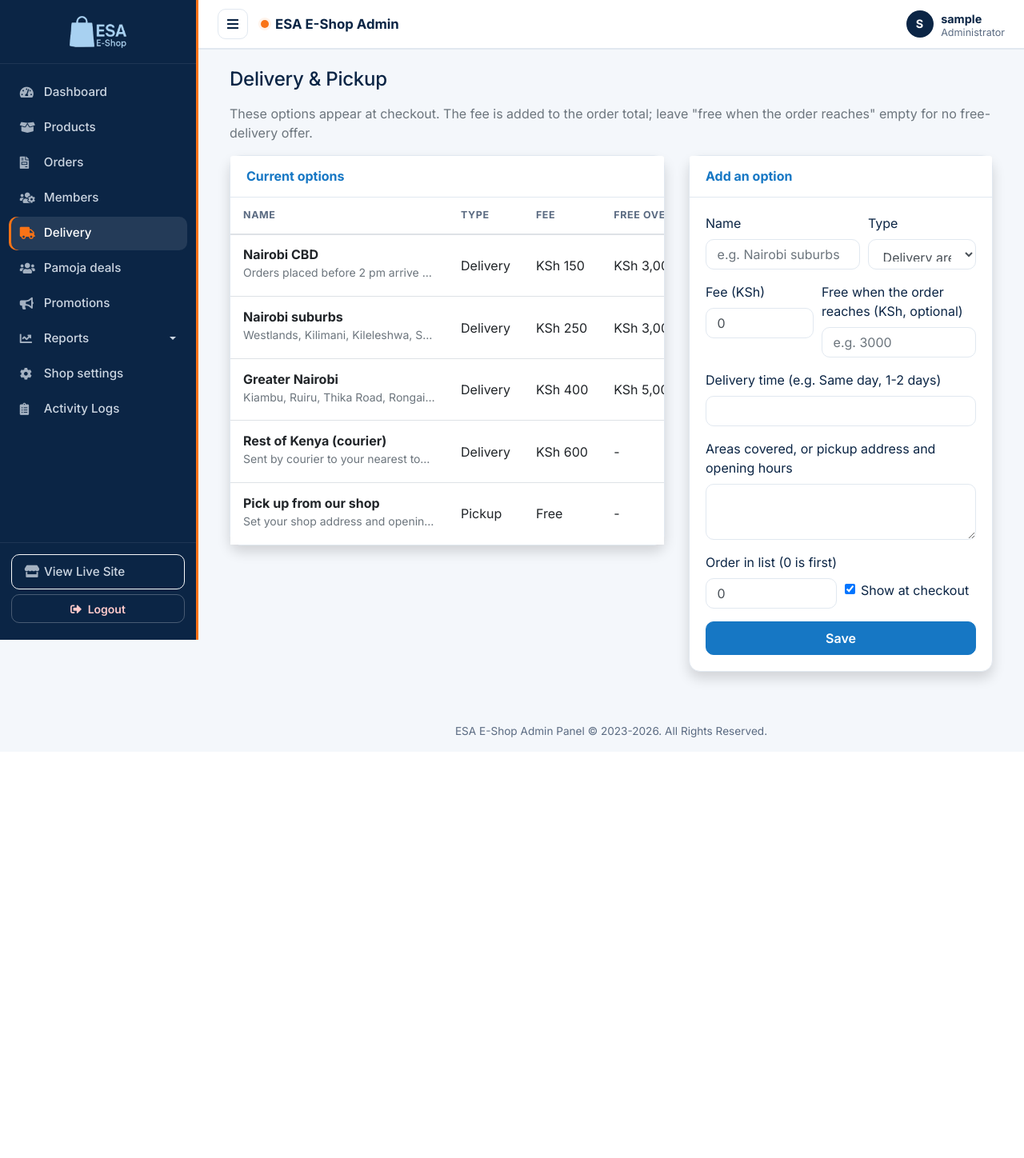
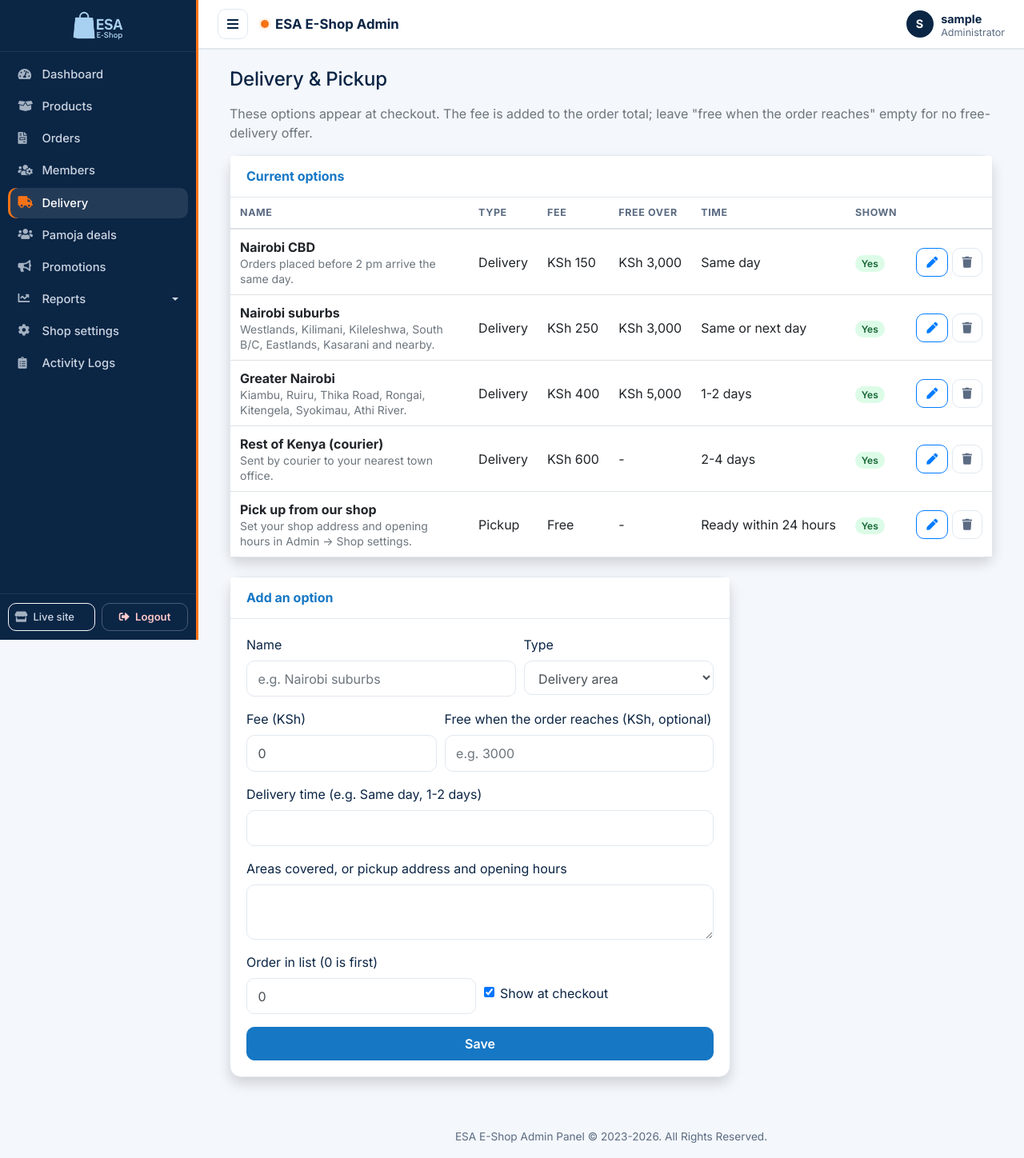
Before and after one commit to Brayowekesa/sales_platform, a Flask app: page /admin/delivery in a window 1280 px wide. Shown: the whole page at 80% size. Before the commit the page ends 922 px from the top, so only its background shows below. Run offline with Flask 3, Linux system fonts and the light colour scheme; the visitor is signed in with stand-in values (Sample User, id 1); data comes from the database, SQL or seed files in the repository; data that the repository does not hold is empty; some libraries are stand-ins or nearby versions.

Commit message:
Admin fits laptop screens; no repeated name in the app window title
- Inputs and drop-downs grow with their padding (text like 'All' and 'Revenue' was cut off)
- Sidebar: tighter menu so everything fits (Activity Logs was hidden), thin scrollbar,
  'Live site' and 'Logout' side by side
- Delivery page: table full width with complete area descriptions, form below
- Admin tables: tighter cells, smaller thumbnails; products hides ID/Added columns below 1400 px
- Installed app window: the shop name isn't repeated at the end of the title

Co-Authored-By: Claude Opus 5.5 <noreply@anthropic.com>
Claude-Session: https://claude.ai/code/session_015DzbRPnpQJftqqvWzYM5TB

```diff
--- a/static/css/admin.css
+++ b/static/css/admin.css
@@ -130,3 +130,25 @@ a.mini-stat:hover{color:var(--ink);text-decoration:none;border-color:#b9dcf5}
   .dash-action-links{margin-left:0}
   .admin-main h1.dash-title{font-size:1.35rem}
 }
+
+/* ===== Fit on laptop screens (e.g. 1920 px at 150% = 1280 px) ===== */
+.sidebar-header{padding:.8rem 1rem}
+.sidebar-header img{max-height:38px}
+#admin-sidebar ul.components{padding:.6rem .6rem;scrollbar-width:thin;scrollbar-color:rgba(255,255,255,.18) transparent}
+#admin-sidebar ul.components::-webkit-scrollbar{width:6px}
+#admin-sidebar ul.components::-webkit-scrollbar-thumb{background:rgba(255,255,255,.18);border-radius:3px}
+#admin-sidebar ul li a{padding:.5rem .8rem;font-size:.92rem}
+#admin-sidebar ul ul{padding:.1rem 0 .2rem 1.2rem}
+#admin-sidebar ul ul a{padding:.35rem .8rem!important}
+#admin-sidebar ul.CTAs{display:flex;gap:.5rem;padding:.7rem .6rem}
+#admin-sidebar ul.CTAs li{flex:1;min-width:0}
+#admin-sidebar ul.CTAs a,#admin-sidebar ul.CTAs button{margin-bottom:0;white-space:nowrap;font-size:.82rem;padding:.4rem .3rem}
+@media (max-height:700px){
+  #admin-sidebar ul li a{padding:.38rem .8rem}
+  .sidebar-header{padding:.55rem 1rem}
+}
+.admin-main .table td,.admin-main .table th{padding:.6rem .75rem}
+.admin-main .table th{white-space:nowrap}
+.admin-main .table img{max-width:48px;max-height:48px}
+.zone-details{white-space:normal;max-width:360px;line-height:1.35}
+@media (max-width:1399.98px){ .admin-main .wide-only{display:none} }
--- a/static/css/theme.css
+++ b/static/css/theme.css
@@ -24,6 +24,10 @@ h1,h2,h3,h4,h5{letter-spacing:-.01em;font-weight:700}
 .btn-outline-danger:hover{background:#fff1f2;border-color:#fecdd3;color:var(--danger)}
 .btn-sm{padding:.4rem .75rem}
 .form-control{border-radius:10px;border-color:var(--line);padding:.6rem .85rem}
+/* Bootstrap fixes the height of inputs/selects; with our larger padding that cut the text off ("All" looked like "AII") */
+input.form-control,select.form-control{height:auto;line-height:1.5}
+select.form-control{padding-right:2rem;text-overflow:ellipsis}
+.form-control-sm{padding:.35rem .6rem}
 .form-control:focus{border-color:var(--brand);box-shadow:0 0 0 .2rem rgba(29,143,214,.2)}
 .card{border:1px solid var(--line);border-radius:var(--radius);box-shadow:var(--shadow);background:var(--card)}
 .card-header{background:transparent;border-bottom:1px solid var(--line)}
--- a/templates/admin/admin_layout.html
+++ b/templates/admin/admin_layout.html
@@ -6,7 +6,7 @@
     <meta name="viewport" content="width=device-width, initial-scale=1.0">
     <meta name="robots" content="noindex">
     <link rel="icon" href="{{ url_for('static', filename='favicon.ico') }}" sizes="any">
-    <title>{% block admin_title %}{{ title if title else "Admin Panel" }}{% endblock %} - ESA E-Shop</title>
+    <title>{% block admin_title %}{{ title if title else "Admin Panel" }}{% endblock %} - {{ SITE_NAME }}</title>
     <link rel="stylesheet" href="{{ url_for('static', filename='vendor/bootstrap-4.6.2/css/bootstrap.min.css') }}">
     <link rel="stylesheet" href="{{ url_for('static', filename='vendor/fontawesome-free-5.15.4/css/all.min.css') }}">
     <link rel="preconnect" href="https://fonts.googleapis.com">
@@ -46,7 +46,7 @@
                 <li class="{{ 'active' if request.endpoint == 'admin.admin_activity_logs' else '' }}"><a href="{{ url_for('admin.admin_activity_logs') }}"><i class="fas fa-clipboard-list mr-2"></i>Activity Logs</a></li>
             </ul>
             <ul class="list-unstyled CTAs">
-                <li><a href="{{ url_for('store.index') }}" class="btn btn-outline-light btn-sm btn-block" target="_blank"><i class="fas fa-store mr-1"></i> View Live Site</a></li>
+                <li><a href="{{ url_for('store.index') }}" class="btn btn-outline-light btn-sm btn-block" target="_blank" title="Open the shop in a new tab"><i class="fas fa-store mr-1"></i> Live site</a></li>
                 <li>
                     <form action="{{ url_for('auth.logout') }}" method="POST" style="margin: 0;">
                         <input type="hidden" name="csrf_token" value="{{ csrf_token() }}"/>
@@ -88,5 +88,15 @@
     <script src="{{ url_for('static', filename='vendor/bootstrap-4.6.2/js/bootstrap.bundle.min.js') }}"></script>
     <script src="{{ url_for('static', filename='js/main.js') }}"></script>
     {% block admin_scripts_extra %}{% endblock %}
+<script>
+// Installed app: the window already starts with the shop name, so don't repeat it at the end
+(function () {
+    var name = {{ SITE_NAME|tojson }};
+    if (window.matchMedia && window.matchMedia('(display-mode: standalone)').matches) {
+        var t = document.title, end = ' - ' + name;
+        if (t.length > end.length && t.slice(-end.length) === end) document.title = t.slice(0, -end.length);
+    }
+})();
+</script>
 </body>
 </html>
--- a/templates/admin/delivery.html
+++ b/templates/admin/delivery.html
@@ -12,7 +12,7 @@
     <p class="text-muted">These options appear at checkout. The fee is added to the order total; leave "free when the order reaches" empty for no free-delivery offer.</p>
 
     <div class="row">
-        <div class="col-xl-7 mb-4">
+        <div class="col-12 mb-4">
             <div class="card shadow">
                 <div class="card-header"><h6 class="m-0 font-weight-bold text-primary">Current options</h6></div>
                 <div class="card-body p-0">
@@ -22,7 +22,7 @@
                         <tbody>
                         {% for z in zones %}
                         <tr class="{{ 'table-active' if editing and editing.id == z.id }}">
-                            <td><strong>{{ z.name }}</strong>{% if z.details %}<br><small class="text-muted d-inline-block text-truncate" style="max-width:240px">{{ z.details }}</small>{% endif %}</td>
+                            <td><strong>{{ z.name }}</strong>{% if z.details %}<br><small class="text-muted d-block zone-details">{{ z.details }}</small>{% endif %}</td>
                             <td>{{ 'Pickup' if z.kind == 'pickup' else 'Delivery' }}</td>
                             <td>{{ 'Free' if not z.fee else z.fee|money }}</td>
                             <td>{{ z.free_over|money if z.free_over else '-' }}</td>
@@ -46,7 +46,7 @@
             </div>
         </div>
 
-        <div class="col-xl-5 mb-4">
+        <div class="col-xl-8 col-lg-10 mb-4">
             <div class="card shadow">
                 <div class="card-header d-flex justify-content-between align-items-center">
                     <h6 class="m-0 font-weight-bold text-primary">{{ 'Edit: ' ~ editing.name if editing else 'Add an option' }}</h6>
```
Also changed, not shown: templates/admin/products.html (+4 -4 lines), templates/layout.html (+10 -0 lines).
